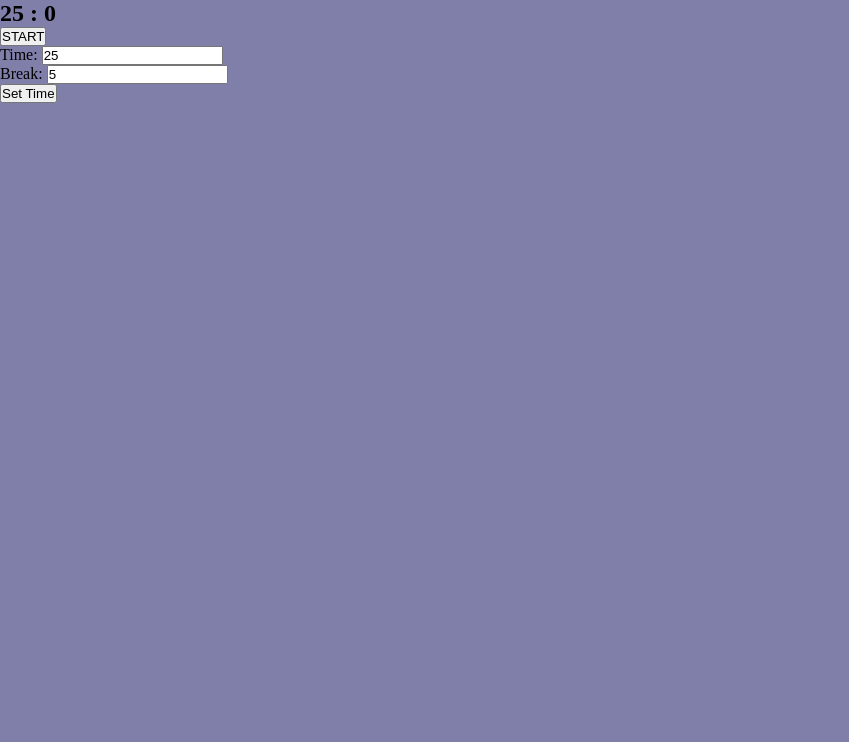
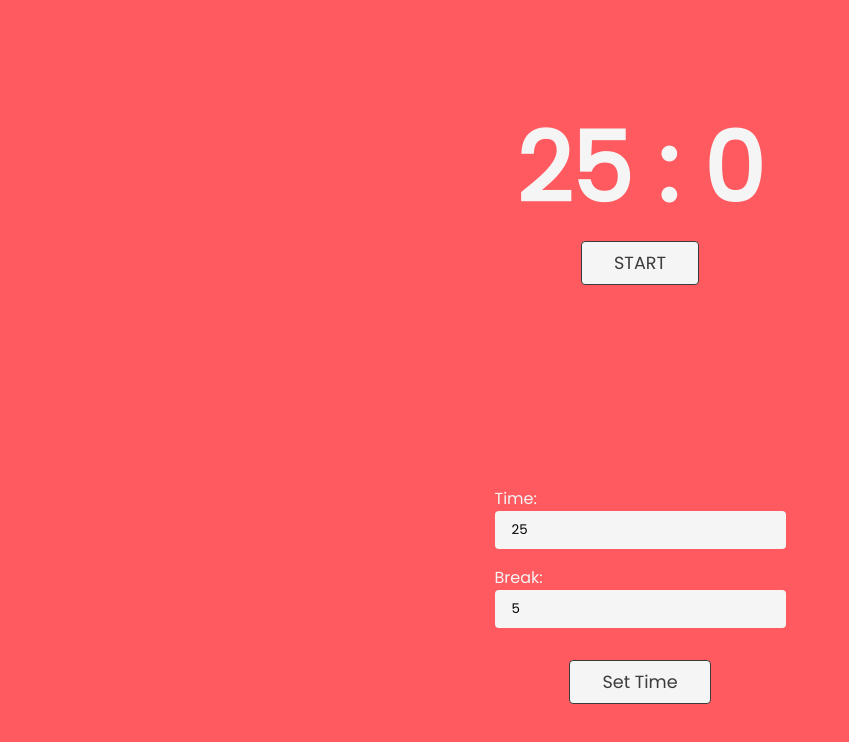
Before and after one commit to davidbalian/pomodoro, a React (Create React App) app: page / in a window 1280 px wide. Shown: the top 742 px of the page, without its empty margins (0-849 px from the left). Built offline with nearby package versions, Linux system fonts and the light colour scheme.

Commit message:
Fixed background color

```diff
--- a/public/index.html
+++ b/public/index.html
@@ -15,6 +15,9 @@
       user's mobile device or desktop. See https://developers.google.com/web/fundamentals/web-app-manifest/
     -->
     <link rel="manifest" href="%PUBLIC_URL%/manifest.json" />
+    <link rel="preconnect" href="https://fonts.googleapis.com">
+    <link rel="preconnect" href="https://fonts.gstatic.com" crossorigin>
+    <link href="https://fonts.googleapis.com/css2?family=Libre+Baskerville&family=Poppins&family=Source+Sans+Pro:wght@300;400&display=swap" rel="stylesheet">
     <!--
       Notice the use of %PUBLIC_URL% in the tags above.
       It will be replaced with the URL of the `public` folder during the build.
--- a/src/components/Timer.css
+++ b/src/components/Timer.css
@@ -2,10 +2,81 @@
 	margin: 0;
 	padding: 0;
 	box-sizing: border-box;
+	font-family: "Poppins", sans-serif;
+}
+
+:root {
+	--blue: #087e8b;
+	--red: #ff5a5f;
+	--black: #3c3c3c;
+	--white: #f5f5f5;
 }
 
 .timer-component {
 	width: 100vw;
 	height: 100vh;
-	background-color: rgb(127, 127, 170);
+	background-color: var(--red);
+	display: flex;
+	flex-direction: column;
+	justify-content: space-between;
+	align-items: center;
+	padding: 6rem 0;
+	transition: 0.5s;
 }
+
+.timer-h2 {
+	font-size: 6rem;
+	color: var(--white);
+}
+
+button {
+	background-color: var(--white);
+	color: var(--black);
+	border: 1px solid var(--black);
+	padding: 0.5rem 2rem;
+	font-size: 1.1rem;
+	border-radius: 4px;
+	cursor: pointer;
+	transition: 0.1s;
+}
+
+.timer-button {
+	margin-bottom: auto;
+}
+
+button:hover {
+	background-color: var(--black);
+	color: var(--white);
+}
+
+label {
+	color: var(--white);
+	margin-bottom: 1rem;
+}
+
+input {
+	border: none;
+	background-color: var(--white);
+	border-radius: 4px;
+	padding: 0.5rem 1rem;
+	border: 1px solid transparent;
+}
+
+input:hover {
+	border: 1px solid var(--black);
+}
+
+.input-1 {
+	margin-bottom: 1rem;
+}
+
+button:last-child {
+	margin-top: 2rem;
+}
+
+form {
+	display: flex;
+	justify-content: space-between;
+	align-items: center;
+	flex-direction: column;
+}
--- a/src/components/Timer.js
+++ b/src/components/Timer.js
@@ -2,6 +2,8 @@ import React, { useEffect, useState } from "react";
 import "./Timer.css";
 
 const Timer = () => {
+	const [bg, setBg] = useState({ backgroundColor: "#ff5a5f" });
+
 	const [start, setStart] = useState(0);
 	const [timeInput, setTimeInput] = useState(25);
 	const [time, setTime] = useState(timeInput * 60);
@@ -13,26 +15,47 @@ const Timer = () => {
 	const [bop, setBop] = useState(1);
 
 	useEffect(() => {
-		if (start && time > 0) {
+		if (start && time > -1) {
 			setTimeout(() => {
 				setTime(time - 1);
-				console.log(time);
 			}, 1000);
 
-			if (time < 2) {
+			if (time < 1) {
 				setBop(0);
+				setBg({ backgroundColor: "#087e8b" });
 				setRest(restInput * 60);
 				setStart(!start);
 			}
+
+			if (time === 3) {
+				setBg({ backgroundColor: "#ff2b32" });
+				setTimeout(() => {
+					setBg({ backgroundColor: "#ff5a5f" });
+				}, 500);
 			}
-		if (startRest && rest > 0) {
+
+			if (time === 2) {
+				setBg({ backgroundColor: "#ff2b32" });
+				setTimeout(() => {
+					setBg({ backgroundColor: "#ff5a5f" });
+				}, 500);
+			}
+
+			if (time === 1) {
+				setBg({ backgroundColor: "#ff2b32" });
+				setTimeout(() => {
+					setBg({ backgroundColor: "#ff5a5f" });
+				}, 500);
+			}
+		}
+		if (startRest && rest > -1) {
 			setTimeout(() => {
 				setRest(rest - 1);
-				console.log(rest);
 			}, 1000);
 
-			if (rest < 2) {
+			if (rest < 1) {
 				setBop(1);
+				setBg({ backgroundColor: "#ff5a5f" });
 				setTime(timeInput * 60);
 				setStartRest(!startRest);
 			}
@@ -40,28 +63,33 @@ const Timer = () => {
 	}, [time, start, startRest, rest, bop, restInput, timeInput]);
 
 	return (
-		<div className='timer-component'>
-			<div className='timer-and-button'>
+		<div className='timer-component' style={bg}>
+			<div className='timer'>
 				{bop ? (
-					<h2>
+					<h2 className='timer-h2'>
 						{Math.floor(time / 60)} : {Math.floor(time % 60)}
 					</h2>
 				) : (
-					<h2>
+					<h2 className='timer-h2'>
 						{Math.floor(rest / 60)} : {Math.floor(rest % 60)}
 					</h2>
 				)}
-
+			</div>
 			{bop ? (
-					<button onClick={() => setStart(!start)}>
+				<button
+					className='timer-button'
+					onClick={() => setStart(!start)}
+				>
 					{start ? "STOP" : "START"}
 				</button>
 			) : (
-					<button onClick={() => setStartRest(!startRest)}>
+				<button
+					className='timer-button'
+					onClick={() => setStartRest(!startRest)}
+				>
 					{startRest ? "STOP" : "START"}
 				</button>
 			)}
-			</div>
 
 			{/*bop ? <p>Pomodoro</p> : <p>Break</p>*/}
 
@@ -75,16 +103,21 @@ const Timer = () => {
 			>
 				<div className='input'>
 					<label htmlFor='time'>Time: </label>
+					<br />
 					<input
+						step='0.01'
 						type='number'
 						name='time'
+						className='input-1'
 						value={timeInput}
 						onChange={(e) => setTimeInput(e.target.value)}
 					/>
 				</div>
 				<div className='input'>
 					<label htmlFor='rest'>Break: </label>
+					<br />
 					<input
+						step='0.01'
 						type='number'
 						value={restInput}
 						onChange={(e) => setRestInput(e.target.value)}
```
Lines whose indentation alone changed are shown as unchanged.
